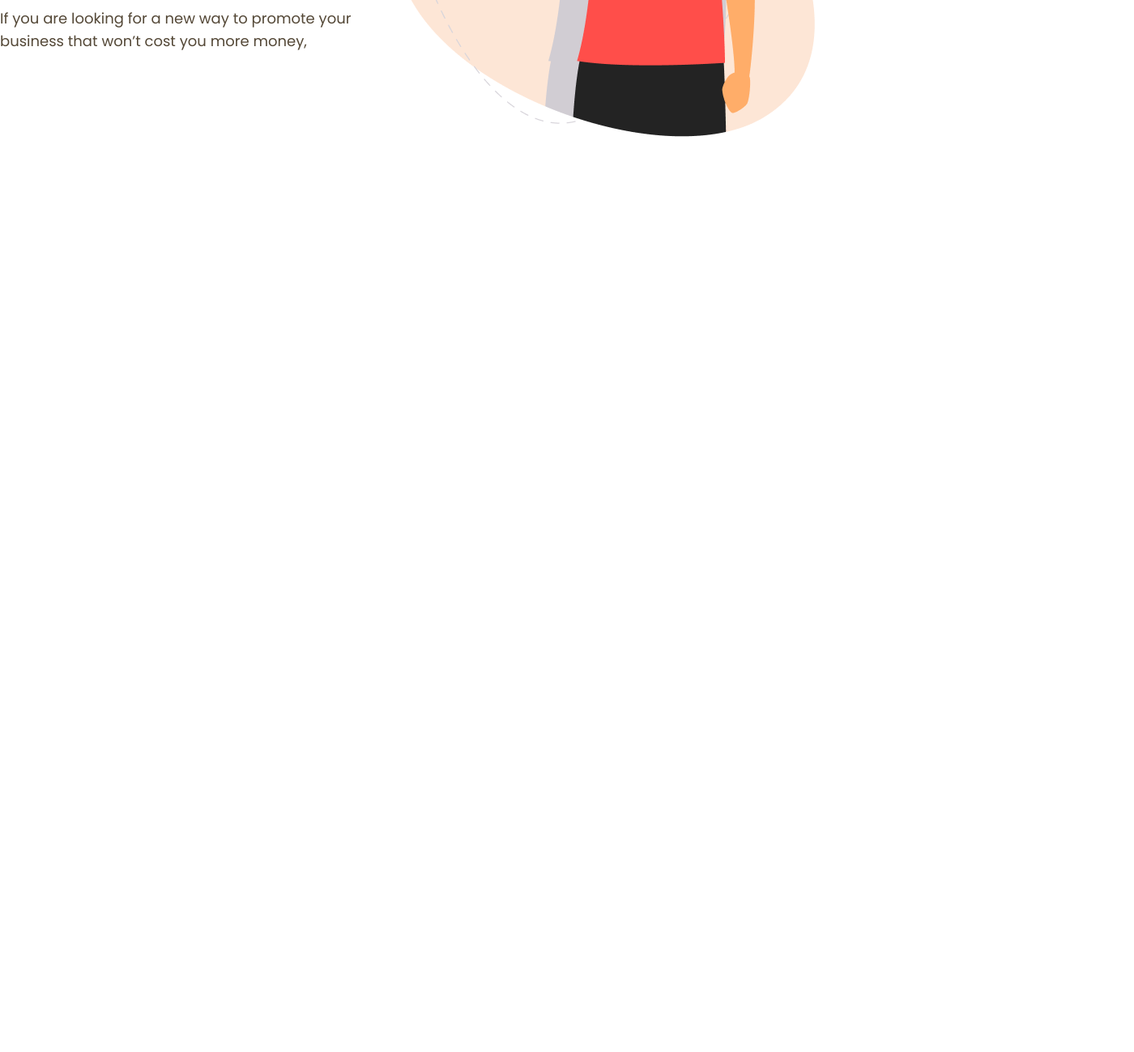
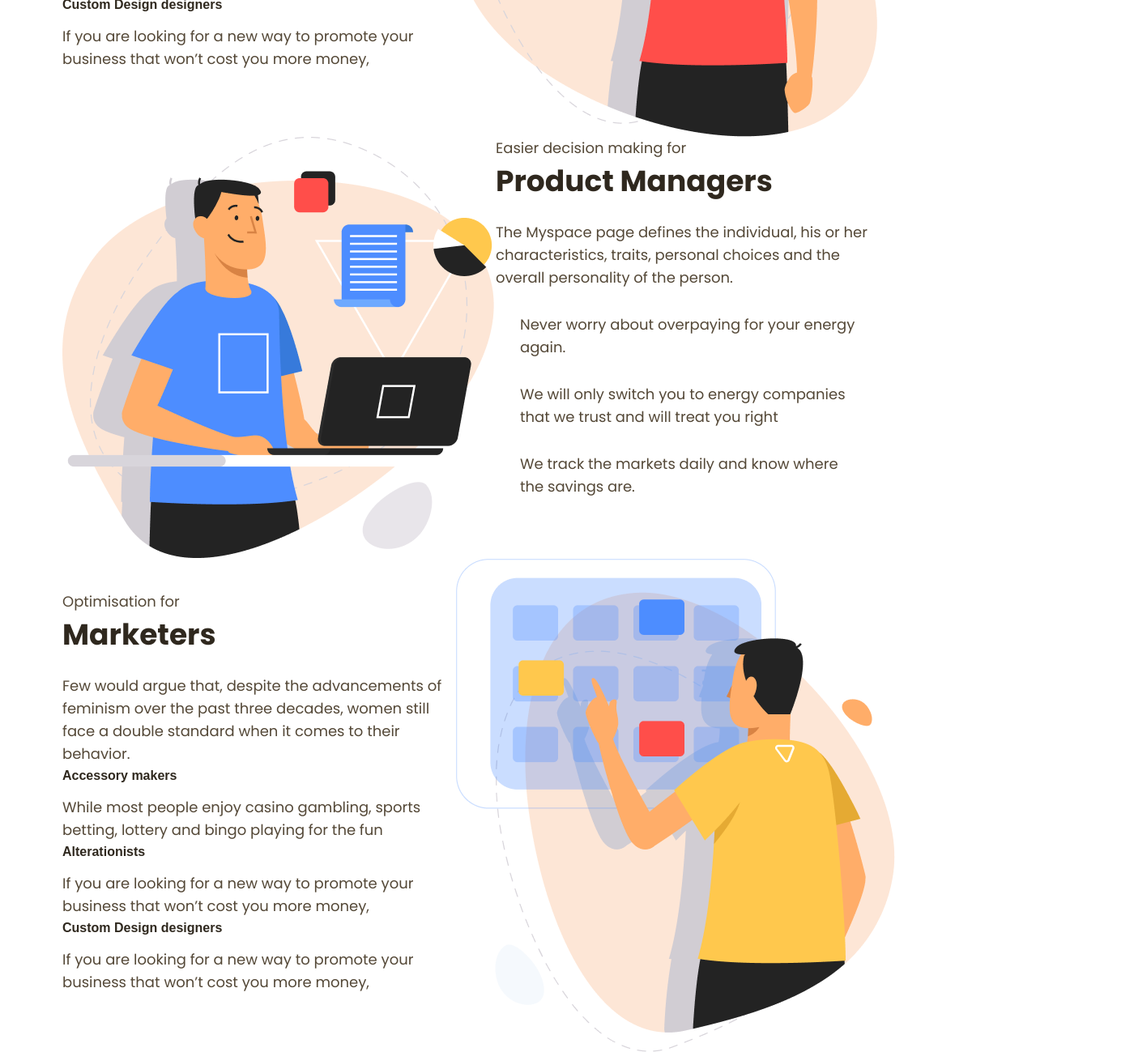
Before and after one commit to Oreazuz/frontend-dev-course-assignment-06, a plain HTML site: page index.html in a window 1280 px wide. Shown: the part 1292-2591 px from the top of the page at 81% size, 1400 px wide, since content can reach past the window. Before the commit the page ends 1461 px from the top, so only its background shows below. Drawn offline with Linux system fonts and the light colour scheme.

Commit message:
section 4 and 5

```diff
--- a/index.html
+++ b/index.html
@@ -29,7 +29,7 @@
     </header>
 
     <section>
-        <section class="section--top">
+        <section class="section--1">
             <section class="section--left">
                 <h1>The Design Thinking superpowers</h1>
                 <p>Tools, tutorials, design and innovation experts, all in one place! The most intuitive way to imagine your next user experience.</p>
@@ -85,6 +85,34 @@
                 <img src="./images/section-3-image.png" alt="">
             </section>
         </section>
+        <section class="section--4">
+            <section><img src="./images/section-4-image.png" alt=""></section>
+            <section class="section--4-right">
+                <p>Easier decision making for</p>
+                <h2>Product Managers</h2>
+                <p>The Myspace page defines the individual, his or her characteristics, traits, personal choices and the overall personality of the person. </p>
+                <div class="section--4-bullets"><p>Never worry about overpaying for your energy again. </p></div>
+                <div class="section--4-bullets"><p>We will only switch you to energy companies that we trust and will treat you right</p></div>
+                <div class="section--4-bullets"><p>We track the markets daily and know where the savings are.</p></div>
+            </section>
+        </section>
+        <section class="section--3">
+            <section class="section--3-left">
+                <p>Optimisation for</p>
+                <h2>Marketers</h2>
+                <p>Few would argue that, despite the advancements of feminism over the past three decades, women still face a double standard when it comes to their behavior. </p>
+                <h4>Accessory makers</h4>
+                <p>While most people enjoy casino gambling, sports betting, lottery and bingo playing for the fun</p>
+                <h4>Alterationists</h4>
+                <p>If you are looking for a new way to promote your business that won’t cost you more money, </p>
+                <h4>Custom Design designers</h4>
+                <p>If you are looking for a new way to promote your business that won’t cost you more money, </p>
+            </section>
+            <section>
+                <img src="./images/section-5-image.png" alt="">
+            </section>
+        </section>
+
     </section>
 </body>
 </html>
--- a/styles/index.css
+++ b/styles/index.css
@@ -1,7 +1,7 @@
 body{
-    /* display: flex;
+    display: flex;
     flex-direction: column;
-    align-items: center; */
+    align-items: center;
 }
 
 .nav--bar{
@@ -10,8 +10,8 @@ body{
     min-width: 1400px;
     height:78px;
     align-items: center;
-
-    position: relative;
+    justify-content: center;
+    /* position: relative; */
 }
 .nav--bar-logo{
     justify-self: flex-start;
@@ -59,10 +59,10 @@ button{
 
 
 
-.section--top{
+.section--1{
     display: flex;
     max-width: 1126px;
-/* justify-content: center; */
+    /* justify-content: center; */
     align-items: center;
     /* margin-top:30px; */
 
@@ -133,7 +133,7 @@ p{
     display: flex;
     flex-direction: column;
     justify-content: center;
-    /* align-items: center; */
+    align-items: center;
 }
 .section--2-title{
     max-width: 539px;
@@ -157,6 +157,7 @@ p{
 .section--3{
     display: flex;
     /* justify-content: center; */
+    align-items: center;
 }
 .section--3-left{
     display: flex;
@@ -165,3 +166,15 @@ p{
     height: 531px;
     /* justify-content: space-evenly; */
 }
+
+.section--4{
+    display: flex;
+}
+
+.section--4-right{
+    max-width: 486px;
+}
+
+.section--4-bullets{
+    margin: 30px;
+}
```
Also changed, not shown: images/section-4-image.png (added), images/section-5-image.png (added).
